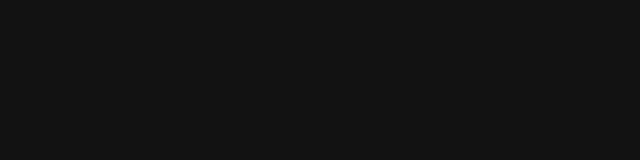
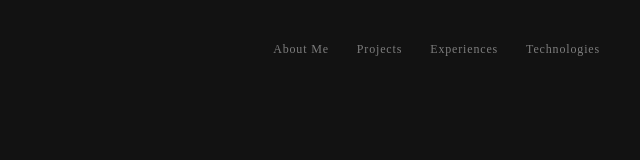
Before and after one commit to ZubalYana/Portfolio-2026, a React (Vite) app: page / in a window 1280 px wide. Shown: the top 160 px of the page, without its empty margins (640-1280 px from the left). Built offline with nearby package versions, Linux system fonts and the light colour scheme; a web font is replaced by a local one.

Commit message:
create a custome smoothly animated navigation and a homepage screen

```diff
--- a/src/App.tsx
+++ b/src/App.tsx
@@ -1,9 +1,11 @@
 import './App.css'
+import Homepage from './components/screens/Homepage'
 
 function App() {
 
   return (
     <>
+    <Homepage/>
     </>
   )
 }
--- /dev/null
+++ b/src/components/functionalElements/Navigation.tsx
@@ -0,0 +1,27 @@
+const links = ["About Me", "Projects", "Experiences", "Technologies"];
+
+export default function Navigation() {
+  return (
+    <div className="w-full flex items-center justify-end gap-x-7">
+      {links.map((link, index) => (
+        <a
+          key={index}
+          className="
+            relative text-[12px] tracking-[0.07em] font-normal
+            text-white/45 cursor-pointer no-underline pb-[3px]
+            transition-[color,text-shadow] duration-200
+            after:content-[''] after:absolute after:bottom-0
+            after:left-1/2 after:right-1/2 after:h-px
+            after:bg-white/50
+            after:transition-[left,right,box-shadow] after:duration-250
+            hover:text-white/95 hover:[text-shadow:0_0_8px_rgba(255,255,255,0.4)]
+            hover:after:left-0 hover:after:right-0
+            hover:after:[box-shadow:0_0_6px_rgba(255,255,255,0.5)]
+          "
+        >
+          {link}
+        </a>
+      ))}
+    </div>
+  );
+}
--- /dev/null
+++ b/src/components/screens/Homepage.tsx
@@ -0,0 +1,8 @@
+import Navigation from "../functionalElements/Navigation"
+export default function Homepage(){
+    return(
+        <div className="w-full md:h-screen p-[20px] lg:p-[40px]">
+            <Navigation/>
+        </div>
+    )
+}
```
